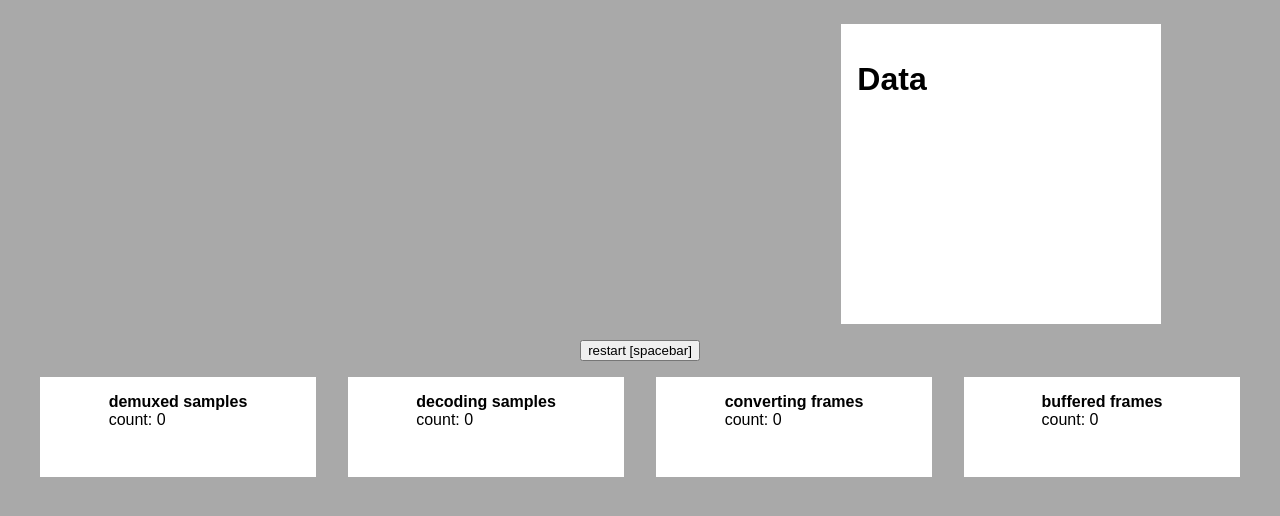
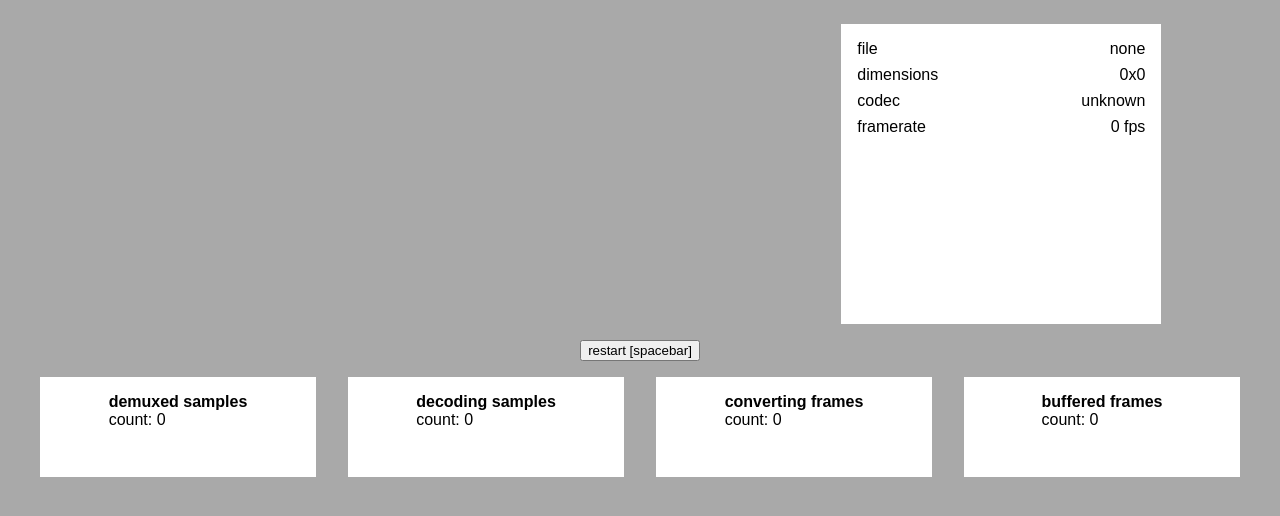
Before and after one commit to krnsk0/webcodecs_hackathon, a React (Vite) app: page / in a window 1280 px wide. Shown: the top 516 px of the page. Built offline with nearby package versions, Linux system fonts and the light colour scheme.

Commit message:
show some metrics

```diff
--- a/src/App.tsx
+++ b/src/App.tsx
@@ -1,7 +1,7 @@
 import { useEffect, useRef, useState } from 'react';
 import { AdPod, Player } from './player/player';
 import { Visualization } from './Visualization';
-import { Data } from './Data';
+import { Metrics } from './Metrics';
 
 const mockAdResponse: AdPod[] = [
   // febreeze 480p 24fps AVC
@@ -46,7 +46,7 @@ function App() {
     <>
       <div className="upper">
         <div ref={canvasContainer} id="canvas-container"></div>
-        <Data />
+        <Metrics player={player} />
       </div>
       <div className="controls">
         <button onClick={startEverything}>restart [spacebar]</button>
--- a/src/Data.tsx
+++ /dev/null
@@ -1,7 +0,0 @@
-export const Data = () => {
-  return (
-    <div className="data">
-      <h1>Data</h1>
-    </div>
-  );
-};
--- /dev/null
+++ b/src/Metrics.tsx
@@ -0,0 +1,45 @@
+import { useEffect, useState } from 'react';
+import { Player } from './player/player';
+
+interface DataProps {
+  player?: Player;
+}
+
+const DATA_POLL_RATE = 50;
+
+export const Metrics = ({ player }: DataProps) => {
+  const [data, setData] = useState<ReturnType<Player['getMetrics']>>();
+
+  useEffect(() => {
+    const interval = setInterval(() => {
+      if (!player) return;
+      setData(player.getMetrics());
+    }, DATA_POLL_RATE);
+    return () => clearInterval(interval);
+  }, [setData, player]);
+
+  const url = data?.url?.split('/').pop() ?? 'none';
+  const dimensions = `${data?.sourceWidth ?? 0}x${data?.sourceHeight ?? 0}`;
+  const codec = data?.sourceCodec ?? 'unknown';
+  const sourceFramerate = `${data?.sourceFramerate.toFixed(2) ?? '0'} fps`;
+  return (
+    <div className="metrics">
+      <div className="metrics-row">
+        <span>file</span>
+        <span>{url}</span>
+      </div>
+      <div className="metrics-row">
+        <span>dimensions</span>
+        <span>{dimensions}</span>
+      </div>
+      <div className="metrics-row">
+        <span>codec</span>
+        <span>{codec}</span>
+      </div>
+      <div className="metrics-row">
+        <span>framerate</span>
+        <span>{sourceFramerate}</span>
+      </div>
+    </div>
+  );
+};
--- a/src/index.css
+++ b/src/index.css
@@ -14,7 +14,7 @@ body {
   justify-content: space-around;
   align-items: center;
 }
-.data {
+.metrics {
   width: 20em;
   height: var(--canvas-height);
   background-color: white;
@@ -23,6 +23,14 @@ body {
   flex-direction: column;
   justify-content: flex-start;
   align-items: flex-start;
+}
+.metrics-row {
+  display: flex;
+  flex-direction: row;
+  justify-content: space-between;
+  align-items: center;
+  width: 100%;
+  margin-bottom: 0.5em;
 }
 #canvas-container {
   display: flex;
--- a/src/player/player.ts
+++ b/src/player/player.ts
@@ -239,4 +239,15 @@ export class Player {
       bufferedFrames: this.videoPlayer?.frameBuffer,
     };
   }
+
+  public getMetrics() {
+    return {
+      url: this.adResponse[this.adPodIndex]?.video || '',
+      sourceWidth: this.adVideoDecoderConfigs[this.adPodIndex]?.codedWidth || 0,
+      sourceHeight:
+        this.adVideoDecoderConfigs[this.adPodIndex]?.codedHeight || 0,
+      sourceFramerate: this.videoPlayer?.getFramerate() || 0,
+      sourceCodec: this.adVideoDecoderConfigs[this.adPodIndex]?.codec || '',
+    };
+  }
 }
--- a/src/player/videoPlayer.ts
+++ b/src/player/videoPlayer.ts
@@ -280,4 +280,9 @@ export class VideoPlayer {
       this.log('error drawing to canvas', error);
     }
   }
+
+  public getFramerate(): number {
+    if (this.frameDuration === undefined) return 0;
+    return 1000 / this.frameDuration;
+  }
 }
```
